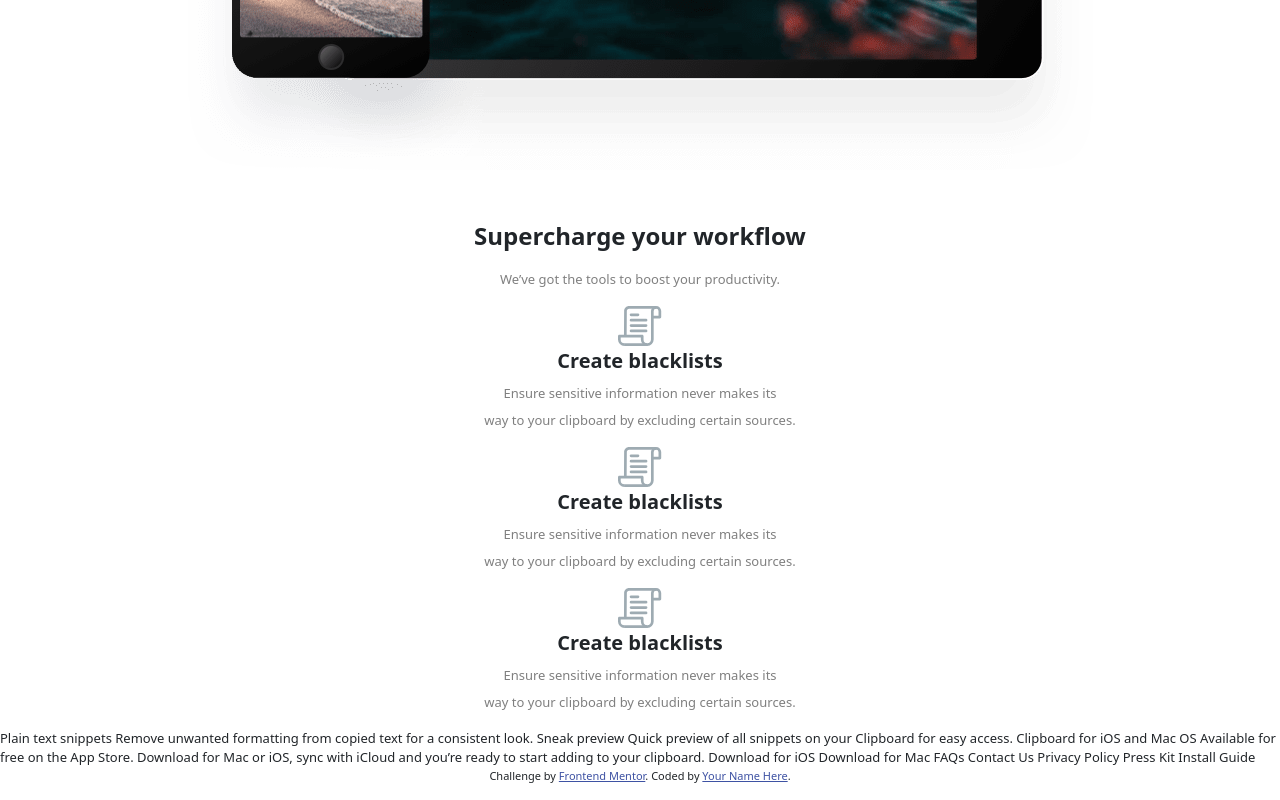
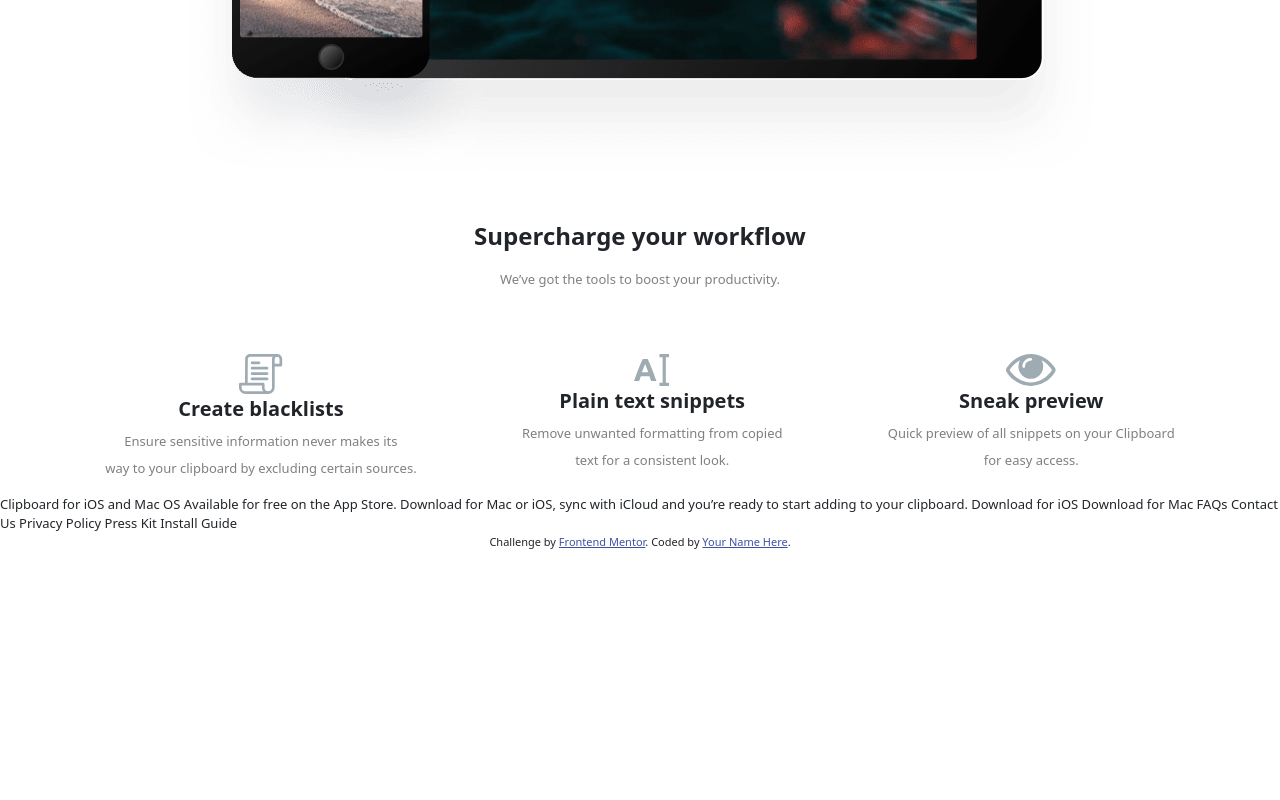
Before and after one commit to idrisse95/exo2_remediation, a website: page index.html in a window 1280 px wide. Shown: the part 2046-2846 px from the top of the page. After the commit the page ends 2612 px from the top, so only its background shows below. Drawn offline with Linux system fonts and the light colour scheme.

Commit message:
superchagee fini

```diff
--- a/index.html
+++ b/index.html
@@ -123,7 +123,7 @@
       </div>
     </div>
 
-    <div>
+    <div class="d-flex justify-content-evenly mt-5">
       <div>
         <ul class="text-center">
           <li><img src="./public/images/icon-blacklist.svg" alt=""></li>
@@ -138,24 +138,26 @@
 
       <div>
         <ul class="text-center">
-          <li><img src="./public/images/icon-blacklist.svg" alt=""></li>
-          <li class="fw-semibold fs-5">Create blacklists</li>
+          <li><img src="./public/images/icon-text.svg" alt=""></li>
+          <li class="fw-semibold fs-5"> Plain text snippets
+          </li>
           <li class="mt-2 text-black-50">
-            <p class="mb-2"> Ensure sensitive information never makes its </p>
+            <p class="mb-2"> Remove unwanted formatting from copied </p>
             <p>
-              way to your clipboard by excluding certain sources.</p>
+              text for a consistent look.
+            </p>
           </li>
         </ul>
       </div>
 
       <div>
         <ul class="text-center">
-          <li><img src="./public/images/icon-blacklist.svg" alt=""></li>
-          <li class="fw-semibold fs-5">Create blacklists</li>
+          <li><img src="./public/images/icon-preview.svg" alt=""></li>
+          <li class="fw-semibold fs-5">  Sneak preview</li>
           <li class="mt-2 text-black-50">
-            <p class="mb-2"> Ensure sensitive information never makes its </p>
+            <p class="mb-2">Quick preview of all snippets on your Clipboard  </p>
             <p>
-              way to your clipboard by excluding certain sources.</p>
+              for easy access.</p>
           </li>
         </ul>
       </div>
@@ -164,23 +166,6 @@
 
 
 
-
-
-
-
-
-
-
-
-
-
-  Plain text snippets
-
-  Remove unwanted formatting from copied text for a consistent look.
-
-  Sneak preview
-
-  Quick preview of all snippets on your Clipboard for easy access.
 
   Clipboard for iOS and Mac OS
 
```
